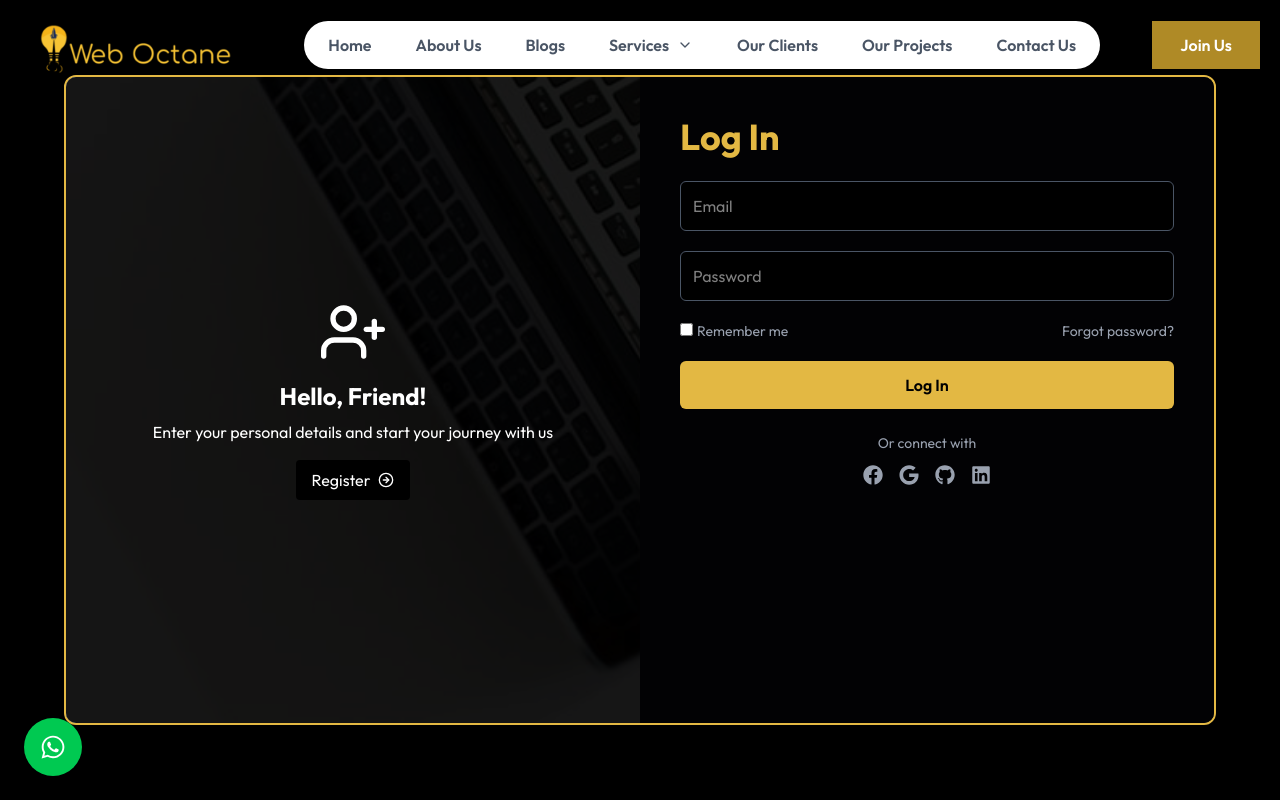
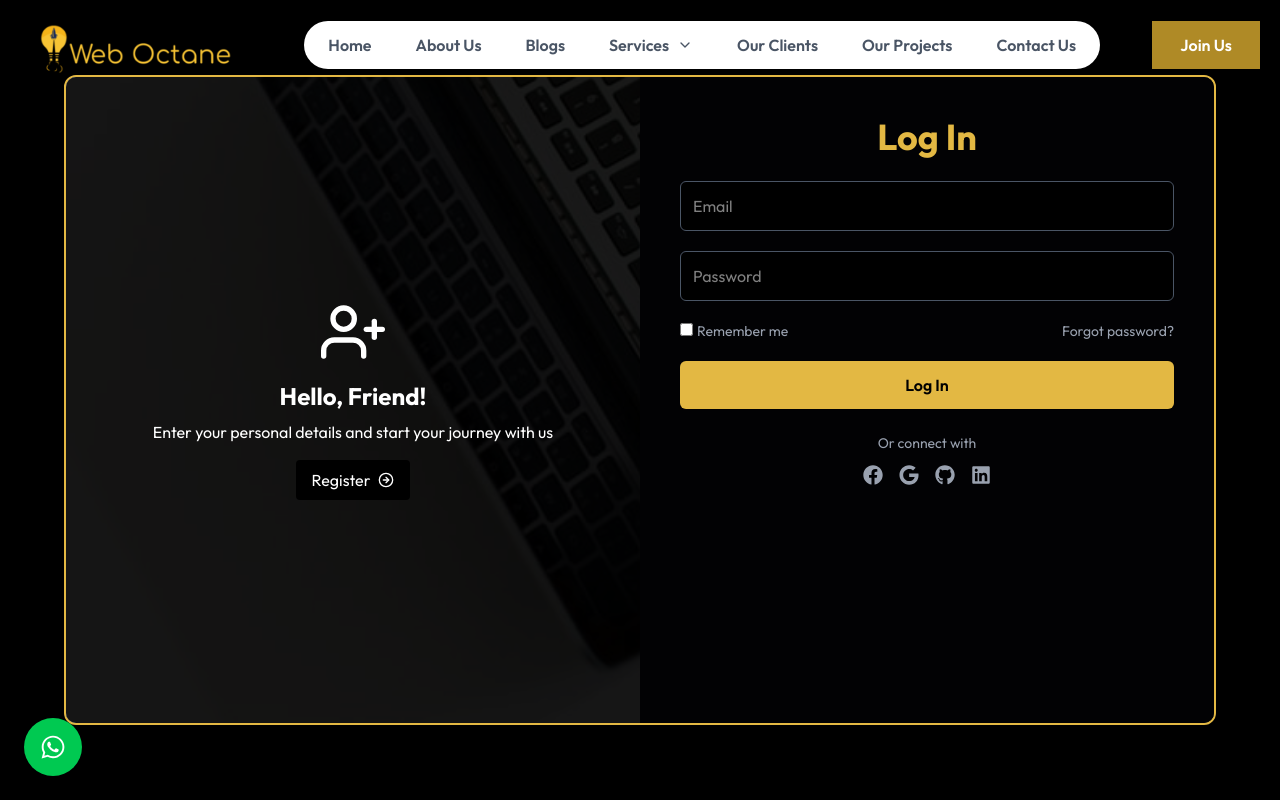
Before and after one commit to amtulmetavere/positivus, a React (Vite) app: page /account in a window 1280 px wide. Shown: the top 800 px of the page. Built offline with nearby package versions, Linux system fonts and the light colour scheme.

Commit message:
Account.jsx

```diff
--- a/src/pages/Account.jsx
+++ b/src/pages/Account.jsx
@@ -80,7 +80,7 @@ const Account = () => {
         <div className="relative w-full md:w-1/2 h-full overflow-hidden bg-black/90">
           {/* Login Form */}
           <div
-            className={`absolute top-0 left-0 w-full h-full p-10 transition-all duration-700 ease-in-out ${
+            className={`absolute top-0 left-0 w-full h-full p-10 transition-all duration-700 ease-in-out flex flex-col items-center ${
               isRegister ? 'translate-x-full opacity-0' : 'translate-x-0 opacity-100'
             }`}
           >
@@ -110,7 +110,7 @@ const Account = () => {
 
           {/* Register Form */}
           <div
-            className={`absolute top-0 left-0 w-full h-full p-10 transition-all duration-700 ease-in-out ${
+            className={`absolute top-0 left-0 w-full h-full p-10 transition-all duration-700 ease-in-out flex flex-col items-center ${
               isRegister ? 'translate-x-0 opacity-100' : 'translate-x-full opacity-0'
             }`}
           >
```
